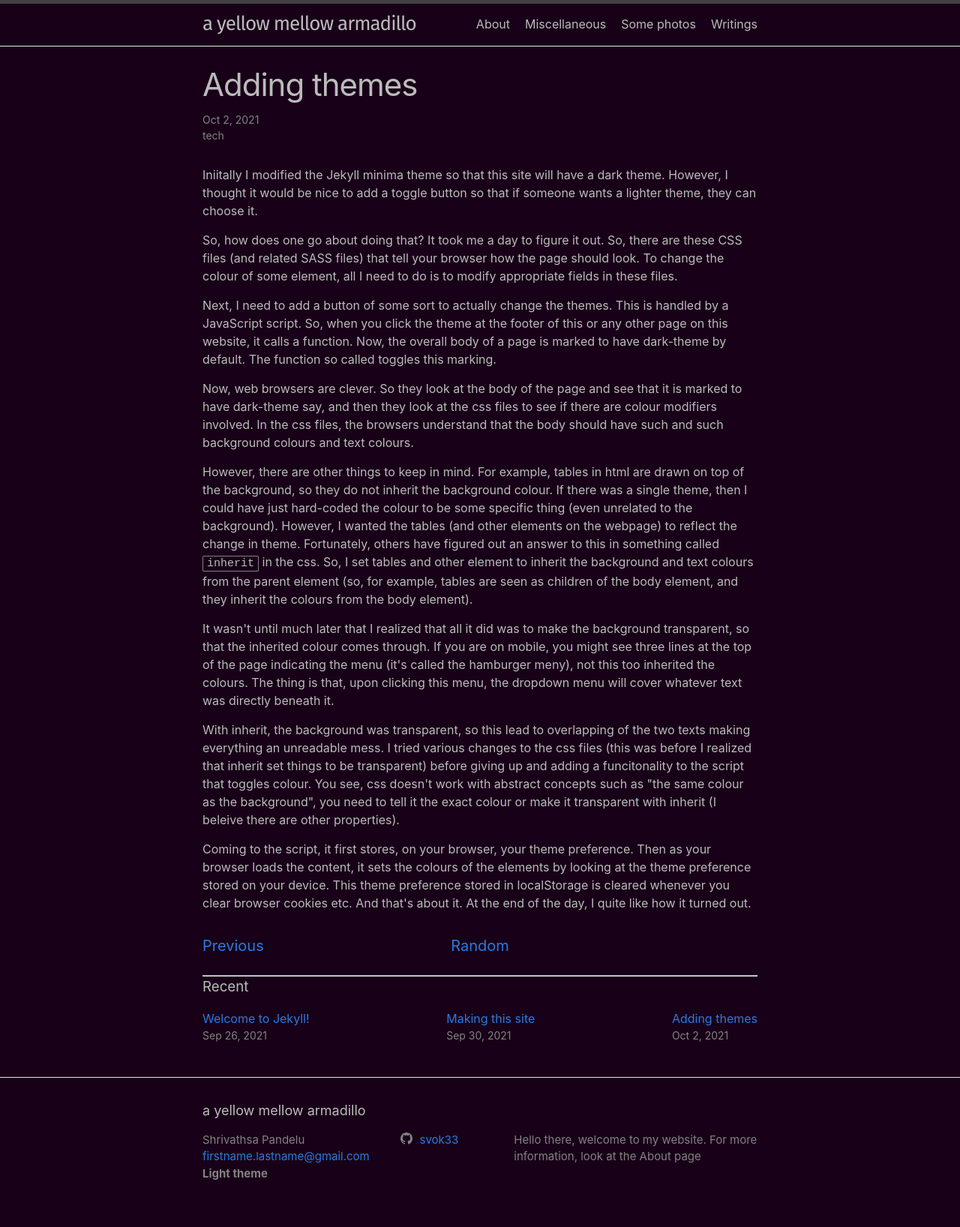
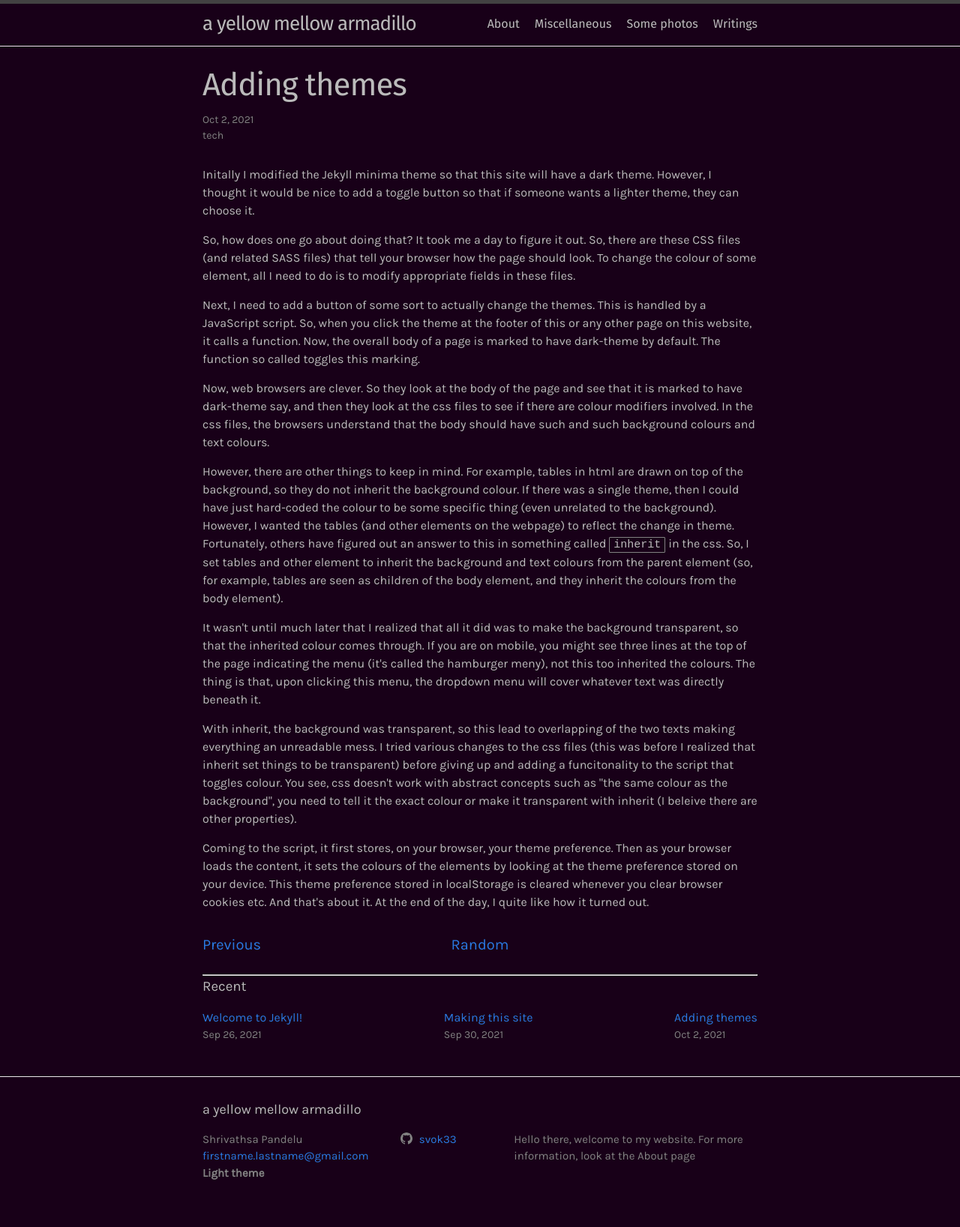
Before and after one commit to shrivathsap/shrivathsap.github.io, a Jekyll site: the page built from _posts/2021-10-02-adding-themes.html, in a window 1280 px wide. Shown: the whole page at 75% size. Built offline with Jekyll 4.4.1, drawn with Linux system fonts in a browser that asks for light colours.

Commit message:
font changes in minima.scss, _base.scss and added google fonts link to header

```diff
--- a/_includes/header.html
+++ b/_includes/header.html
@@ -4,7 +4,8 @@
     {%- assign default_paths = site.pages | map: "path" -%}
     {%- assign page_paths = site.header_pages | default: default_paths -%}
 	<link href="https://fonts.googleapis.com/css?family=Fira+Sans" rel="stylesheet">
-    <a class="site-title" rel="author" href="{{ "/" | relative_url }}" style="font-family: 'Fira Sans', sans-serif;">{{ site.title | escape }}</a>
+	<link href="https://fonts.googleapis.com/css2?family=Karla" rel="stylesheet">
+    <a class="site-title" rel="author" href="{{ "/" | relative_url }}">{{ site.title | escape }}</a>
 
     {%- if page_paths -%}
       <nav class="site-nav">
--- a/_posts/2021-10-02-adding-themes.html
+++ b/_posts/2021-10-02-adding-themes.html
@@ -10,7 +10,7 @@ categories: tech
 		<title>Adding themes</title>
 	</head>
 	<body>
-		<p>Iniitally I modified the Jekyll minima theme so that this site will have a dark theme. However, I thought it would be nice to add a toggle button so that if someone wants a lighter theme, they can choose it.<!--more--></p>
+		<p>Initally I modified the Jekyll minima theme so that this site will have a dark theme. However, I thought it would be nice to add a toggle button so that if someone wants a lighter theme, they can choose it.<!--more--></p>
 		<p>So, how does one go about doing that? It took me a day to figure it out. So, there are these CSS files (and related SASS files) that tell your browser how the page should look. To change the colour of some element, all I need to do is to modify appropriate fields in these files.</p>
 		<p>Next, I need to add a button of some sort to actually change the themes. This is handled by a JavaScript script. So, when you click the theme at the footer of this or any other page on this website, it calls a function. Now, the overall body of a page is marked to have dark-theme by default. The function so called toggles this marking.</p>
 		<p>Now, web browsers are clever. So they look at the body of the page and see that it is marked to have dark-theme say, and then they look at the css files to see if there are colour modifiers involved. In the css files, the browsers understand that the body should have such and such background colours and text colours.</p>
--- a/_sass/minima.scss
+++ b/_sass/minima.scss
@@ -2,7 +2,8 @@
 
 // Define defaults for each variable.
 
-$base-font-family: -apple-system, BlinkMacSystemFont, "Segoe UI", Roboto, Helvetica, Arial, sans-serif, "Apple Color Emoji", "Segoe UI Emoji", "Segoe UI Symbol" !default;
+// $base-font-family: -apple-system, BlinkMacSystemFont, "Segoe UI", Roboto, Helvetica, Arial, sans-serif, "Apple Color Emoji", "Segoe UI Emoji", "Segoe UI Symbol" !default;
+$base-font-family: "Karla",sans-serif;
 $base-font-size:   16px !default;
 $base-font-weight: 400 !default;
 $small-font-size:  $base-font-size * 0.875 !default;
--- a/_sass/minima/_base.scss
+++ b/_sass/minima/_base.scss
@@ -38,6 +38,10 @@ body {
   flex-direction: column;
 }
 
+//change font family of site title and page links etc
+.site-title, .page-link, .post-link, .post-title{
+	font-family: 'Fira Sans', sans-serif;
+}
 
 
 /**
```
